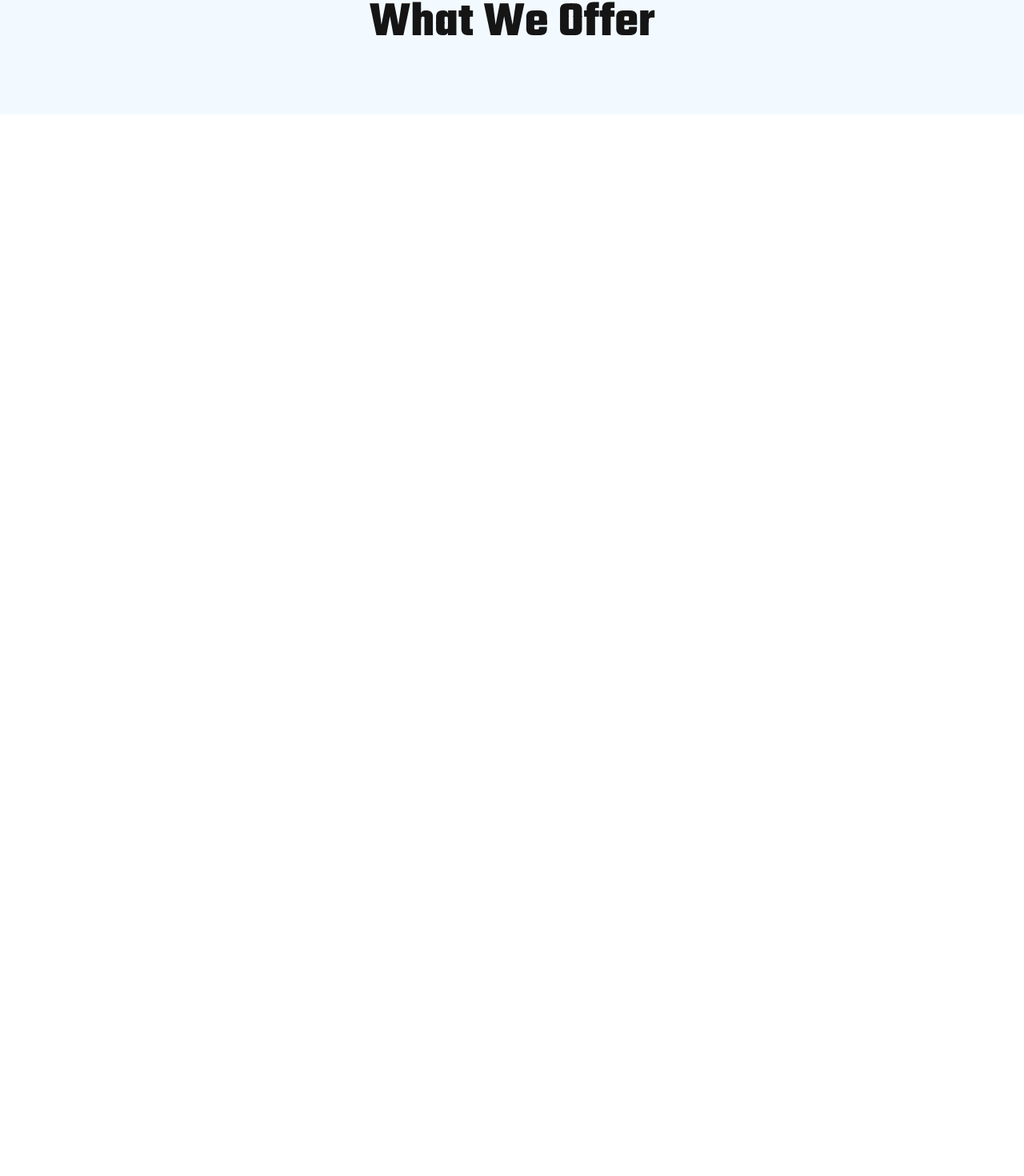
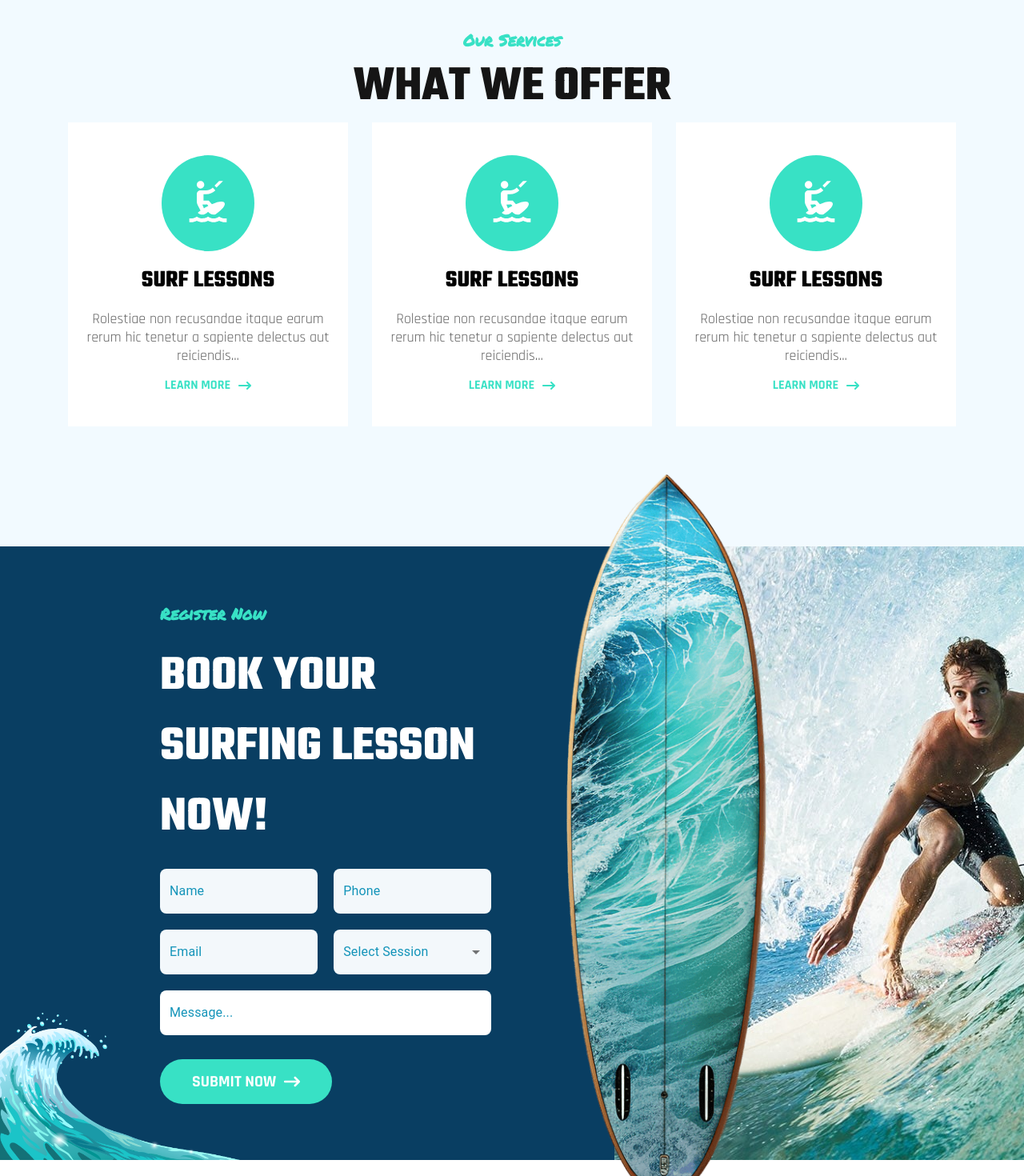
Before and after one commit to aman9549/combat, a React (Vite) app: page / in a window 1280 px wide. Shown: the part 1652-3122 px from the top of the page at 80% size. Before the commit the page ends 1795 px from the top, so only its background shows below. Built offline with nearby package versions, Linux system fonts and the light colour scheme.

Commit message:
created our service and register section

```diff
--- a/package.json
+++ b/package.json
@@ -10,6 +10,9 @@
     "preview": "vite preview"
   },
   "dependencies": {
+    "@emotion/react": "^11.14.0",
+    "@emotion/styled": "^11.14.1",
+    "@mui/material": "^7.3.4",
     "@tailwindcss/vite": "^4.1.14",
     "react": "^19.1.1",
     "react-dom": "^19.1.1",
--- a/src/App.jsx
+++ b/src/App.jsx
@@ -4,6 +4,7 @@ import Footer from './component/footer/Footer'
 import Hero from './component/hero/Hero'
 import Aboutus from './component/about-us/Aboutus'
 import OurServices from './component/ourServices/OurServices'
+import RegisterSection from './component/registerSection/RegisterSection'
 
 const App = () => {
   return (
@@ -12,6 +13,7 @@ const App = () => {
    <Hero />
    <Aboutus />
    <OurServices />
+   <RegisterSection />
    {/* <Footer /> */}
     </>
   )
--- a/src/component/ourServices/OurServices.jsx
+++ b/src/component/ourServices/OurServices.jsx
@@ -1,20 +1,29 @@
+import OurServiceCard from "../../utilities/ourServiceCard/OurServiceCard";
 import Sections from "../../utilities/sections/Sections";
 import "./ourServices.css";
 
 const OurServices = () => {
   return (
     <>
-      <Sections content={
+    <div className="our-service-section">
+
+       <Sections mainHeading={"Our Services"} subHeading={"What We Offer"} content={
         <>
 
         <div className="our-services-container">
-      <div className="service-card">
 
-      </div>
+
+                <OurServiceCard />
+                <OurServiceCard />
+                <OurServiceCard />
+
         </div>
         </>
 
         } />
+
+    </div>
+
     </>
   );
 };
--- a/src/component/ourServices/ourServices.css
+++ b/src/component/ourServices/ourServices.css
@@ -0,0 +1,10 @@
+.our-service-section{
+   background-color: #f2faff;
+   padding: 80px 0;
+}
+
+.our-services-container{
+    display: grid;
+    grid-template-columns: repeat(3 , 350px);
+    gap: 30px;
+}
--- /dev/null
+++ b/src/component/registerSection/RegisterSection.jsx
@@ -0,0 +1,183 @@
+import Sections from "../../utilities/sections/Sections";
+import "./registerSection.css";
+import Button from "../../utilities/Button";
+import TextField from '@mui/material/TextField';
+import MenuItem from "@mui/material/MenuItem";
+import img1 from '../../assets/imgi_11_contact-centerimage.png'
+import img2 from '../../assets/imgi_12_contact-bottomimage.png'
+
+const RegisterSection = () => {
+  return (
+    <>
+      <div className="register-section">
+
+            <div className="register-left">
+             <Sections color={"color"} extra={"extra"}
+          mainHeading={"Register Now"}
+          subHeading={"Book Your Surfing Lesson Now!"}
+          content={<>
+          <form action="">
+            <div className="input-gaps">
+             <TextField
+  id="filled-basic"
+  label="Name"
+  variant="filled"
+  sx={{
+    '& .MuiFilledInput-root': {
+      backgroundColor: '#f3f8fb', // light background
+      borderRadius: '8px',
+      '&:before': {
+        borderBottom: '2px solid transparent', // default underline
+
+      },
+      '&:hover:before': {
+        borderBottom: '2px solid transparent', // hover
+         backgroundColor: '#f3f8fb',
+      },
+      '&.Mui-focused:after': {
+        borderBottom: '2px solid transparent', // focus
+      },
+    },
+    '& .MuiInputLabel-root': {
+      color: '#1494b9', // label color
+    },
+    '& .MuiInputLabel-root.Mui-focused': {
+      color: '#2a2a2b', // label color on focus
+    },
+  }}
+/>
+             <TextField
+  id="filled-basic"
+  label="Phone"
+  variant="filled"
+  sx={{
+    '& .MuiFilledInput-root': {
+      backgroundColor: '#f3f8fb', // light background
+      borderRadius: '8px',
+      '&:before': {
+        borderBottom: '2px solid transparent', // default underline
+
+      },
+      '&:hover:before': {
+        borderBottom: '2px solid transparent', // hover
+         backgroundColor: '#f3f8fb',
+      },
+      '&.Mui-focused:after': {
+        borderBottom: '2px solid transparent', // focus
+      },
+    },
+    '& .MuiInputLabel-root': {
+      color: '#1494b9', // label color
+    },
+    '& .MuiInputLabel-root.Mui-focused': {
+      color: '#2a2a2b', // label color on focus
+    },
+  }}
+/>
+             <TextField
+  id="filled-basic"
+  label="Email"
+  variant="filled"
+  sx={{
+    '& .MuiFilledInput-root': {
+      backgroundColor: '#f3f8fb', // light background
+      borderRadius: '8px',
+      '&:before': {
+        borderBottom: '2px solid transparent', // default underline
+
+      },
+      '&:hover:before': {
+        borderBottom: '2px solid transparent', // hover
+         backgroundColor: '#f3f8fb',
+      },
+      '&.Mui-focused:after': {
+        borderBottom: '2px solid transparent', // focus
+      },
+    },
+    '& .MuiInputLabel-root': {
+      color: '#1494b9', // label color
+    },
+    '& .MuiInputLabel-root.Mui-focused': {
+      color: '#2a2a2b', // label color on focus
+    },
+  }}
+/>
+              <TextField
+                      select
+                      label="Select Session"
+                      variant="filled"
+                      defaultValue=""
+                      sx={{
+                        width: "100%",
+                        '& .MuiFilledInput-root': {
+                          backgroundColor: '#f3f8fb',
+                          borderRadius: '8px',
+                          '&:before': { borderBottom: '2px solid transparent' },
+                          '&:hover:before': { borderBottom: '2px solid transparent',  backgroundColor: '#f3f8fb', },
+                          '&.Mui-focused:after': { borderBottom: '2px solid transparent' },
+                        },
+                        '& .MuiInputLabel-root': { color: '#1494b9' },
+                        '& .MuiInputLabel-root.Mui-focused': { color: '#2a2a2b' },
+                      }}
+                    >
+                      <MenuItem value="beginner">Swimming</MenuItem>
+                      <MenuItem value="intermediate">Boxing</MenuItem>
+                      <MenuItem value="advanced">Cricket</MenuItem>
+                      <MenuItem value="private">Golf</MenuItem>
+                    </TextField>
+             <TextField
+  id="filled-basic"
+  label="Message..."
+  variant="filled"
+  sx={{
+    '& .MuiFilledInput-root': {
+      backgroundColor: '#fff', // light background
+      borderRadius: '8px',
+      '&:before': {
+        borderBottom: '2px solid transparent', // default underline
+
+      },
+      '&:hover:before': {
+        borderBottom: '2px solid transparent', // hover
+         backgroundColor: '#f3f8fb',
+      },
+      '&.Mui-focused:after': {
+        borderBottom: '2px solid transparent', // focus
+      },
+    },
+    '& .MuiInputLabel-root': {
+      color: '#1494b9', // label color
+    },
+    '& .MuiInputLabel-root.Mui-focused': {
+      color: '#2a2a2b', // label color on focus
+    },
+  }}
+/>
+
+</div>
+
+            <Button text={"submit now"} />
+          </form>
+
+
+          </>}
+
+        />
+
+        <img src={img2} alt="" />
+
+        </div>
+
+
+        <div className="register-right">
+                <img src={img1} alt="" />
+        </div>
+
+
+
+      </div>
+    </>
+  );
+};
+
+export default RegisterSection;
--- /dev/null
+++ b/src/component/registerSection/registerSection.css
@@ -0,0 +1,67 @@
+.register-section{
+    background: var(--dark-blue-bg);
+    display: grid;
+    grid-template-columns: 60% 40%;
+    width: 100%;
+}
+
+.register-section form{
+    display: grid;
+    gap: 30px;
+    justify-items: start;
+}
+
+.sections-sub-heading.color{
+    color: white;
+
+}
+
+.register-left{
+   width: 80%;
+    position: relative;
+
+}
+
+.register-left img{
+    position: absolute;
+    width: 300px;
+    left: 0;
+    bottom: 0;
+}
+
+.register-right{
+    background-image: url('../../assets/imgi_10_contact-rightbackground.jpg');
+      width: 100%;
+      position: relative;
+}
+
+.register-right img{
+position: absolute;
+width: 250px;
+top: -90px;
+left: -60px;
+}
+
+.extra{
+    display: grid;
+    justify-items: start;
+    gap: 20px;
+    margin-left: 200px;
+
+}
+
+.input-gaps{
+    display: grid;
+  grid-template-columns: repeat(2, 1fr); /* 2 equal columns */
+  gap: 20px; /* space between fields */
+  width: 100%;
+}
+
+.input-gaps .MuiTextField-root {
+  width: 100%
+}
+
+/* Make the last input span both columns */
+.input-gaps .MuiTextField-root:last-child {
+  grid-column: span 2;
+}
--- a/src/index.css
+++ b/src/index.css
@@ -10,6 +10,7 @@
     --dark-color:#151515;
     --light-blue:#f2faff;
     --gray-color:#646464;
+    --dark-blue-bg:#093e62;
 }
 
 :root{
--- a/src/utilities/ourServiceCard/OurServiceCard.jsx
+++ b/src/utilities/ourServiceCard/OurServiceCard.jsx
@@ -1,13 +1,18 @@
+import Button from '../Button';
 import './ourServiceCard.css'
 import { MdKitesurfing } from "react-icons/md";
+import { FaArrowRightLong } from "react-icons/fa6";
 
 const OurServiceCard = () => {
   return (
     <>
-    <div className="">
+    <div className="service-card">
         <div className="card-icon">
-
+            <MdKitesurfing />
         </div>
+        <h2>Surf Lessons</h2>
+        <p>Rolestiae non recusandae itaque earum rerum hic tenetur a sapiente delectus aut reiciendis...</p>
+        <a className='our-service-btn' href="">Learn More <FaArrowRightLong /> </a>
     </div>
     </>
   )
--- a/src/utilities/ourServiceCard/ourServiceCard.css
+++ b/src/utilities/ourServiceCard/ourServiceCard.css
@@ -0,0 +1,56 @@
+.our-service-btn{
+    color: var(--primary-color);
+    text-decoration: none;
+    display: flex;
+    align-items: center;
+    gap: 10px;
+}
+
+.service-card{
+    background-color: var(--light-color);
+    display: grid;
+    justify-items: center;
+    text-align: center;
+    padding: 40px 20px;
+    gap: 15px;
+    border: 1px solid transparent;
+
+
+}
+
+.card-icon{
+    background-color: var(--primary-color);
+     border-radius: 50%;
+
+}
+
+.service-card .card-icon svg{
+    font-size: 56px;
+    color: var(--light-color);
+    padding: 30px;
+}
+
+.service-card:hover{
+    border: 0.5px solid var(--primary-color);
+    cursor: pointer;
+    box-shadow: 0 0 6px 0px var(--primary-color);
+}
+
+.service-card h2{
+    font-size: 30px;
+    font-family: var(--teko-font);
+    text-transform: uppercase;
+}
+
+.service-card p{
+font-family: var(--rajdhani-font);
+font-size: 18px;
+color: var(--gray-color);
+}
+
+.service-card a{
+    font-family: var(--rajdhani-font);
+    font-size: 16px;
+    font-weight: bold;
+    text-transform: uppercase;
+}
--- a/src/utilities/sections/Sections.jsx
+++ b/src/utilities/sections/Sections.jsx
@@ -1,12 +1,12 @@
 import React from 'react'
 import './sections.css'
 
-const Sections = ({mainHeading, subHeading, content}) => {
+const Sections = ({mainHeading, subHeading, content, color, extra}) => {
   return (
     <>
-    <div className="sections">
-    <h2 >Our Services</h2>
-    <h3>What We Offer</h3>
+    <div className={`sections ${extra}`}>
+    <h2 className='sections-heading'>{mainHeading}</h2>
+    <h3 className={`sections-sub-heading ${color}`}>{subHeading}</h3>
     <div className="">
         {content}
     </div>
--- a/src/utilities/sections/sections.css
+++ b/src/utilities/sections/sections.css
@@ -3,17 +3,18 @@
     justify-content: center;
     justify-items: center;
     padding: 70px 0;
-    background-color: #f2faff;
+    /*  */
 }
 
-.sections h2{
+.sections .sections-heading{
      color: var(--primary-color);
     font-family: var(--permanent-font);
     font-size: 20px;
 }
 
-.sections h3{
+.sections .sections-sub-heading{
      color: var(--dark-color);
     font-family: var(--teko-font);
     font-size: 62px;
+    text-transform: uppercase;
 }
```
Also changed, not shown: 1 other file (tests, documents, lock files or other folders).
